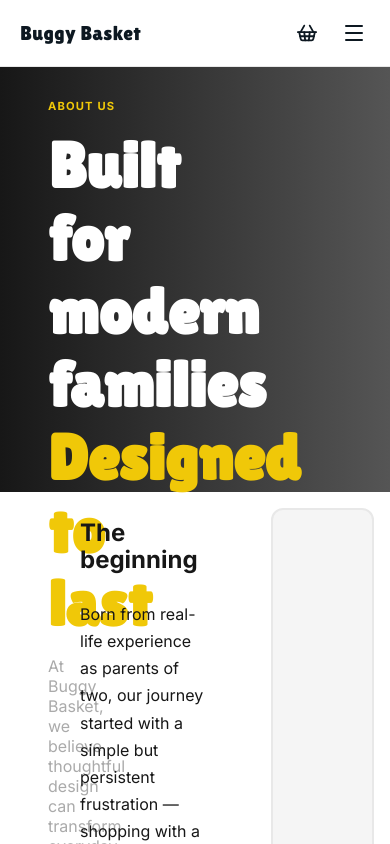
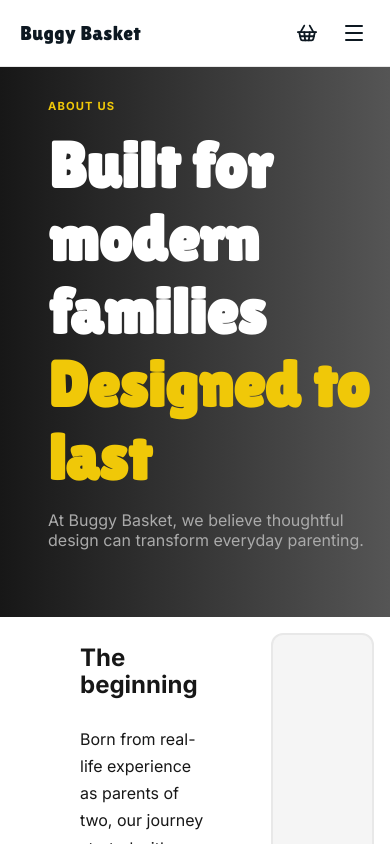
Before and after one commit to Haersa/BuggyBasket, a Next.js app in the folder buggy-basket/: page /about in a window 390 px wide. Shown: the top 844 px of the page. Built offline with nearby package versions, Linux system fonts and the light colour scheme.

Commit message:
Fixing mobile layout

```diff
--- a/buggy-basket/src/app/globals.css
+++ b/buggy-basket/src/app/globals.css
@@ -1178,6 +1178,18 @@
 
 @media (max-width: 768px) {
 
+  .about-banner {
+    height: 550px;
+  }
+
+  .about-banner p {
+    width: 100%;
+  }
+
+  .about-banner h1 {
+    width: 100%;
+  }
+
   .about-page {
     line-height: 1.7rem;
     flex-direction: column;
```
